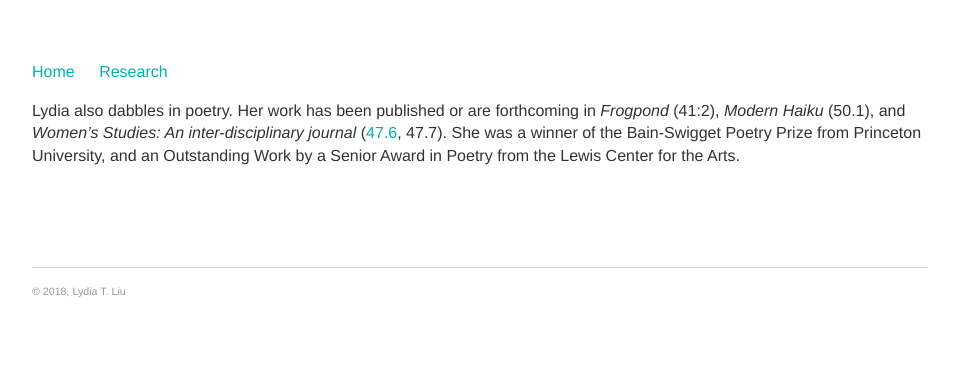
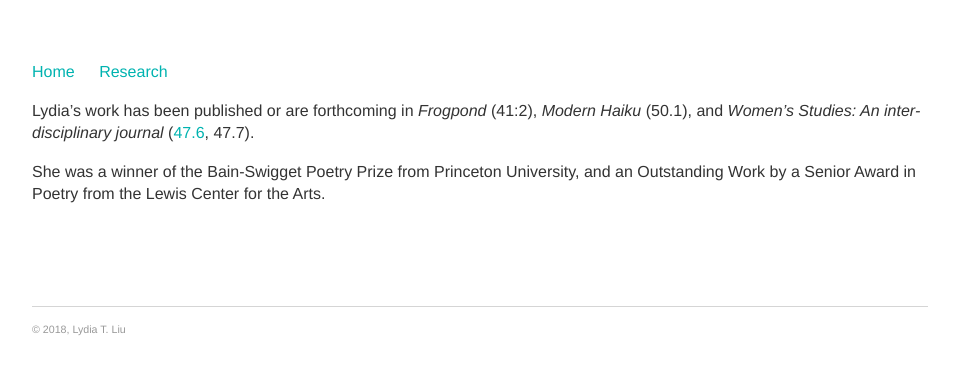
Before and after one commit to serenalwang/serenalwang.github.io, a Jekyll site: the page built from writing.md, in a window 1280 px wide. Shown: the top 374 px of the page, without its empty margins (160-1119 px from the left). Built offline with Jekyll 4.4.1, drawn with Linux system fonts in a browser that asks for light colours.

Commit message:
Update writing.md

```diff
--- a/writing.md
+++ b/writing.md
@@ -3,4 +3,6 @@
 title: Writing
 ---
 
-Lydia also dabbles in poetry. Her work has been published or are forthcoming in *Frogpond* (41:2), *Modern Haiku* (50.1), and *Women's Studies: An inter-disciplinary journal* ([47.6](https://www.tandfonline.com/eprint/TZPzIzbIQ9FtvsHs9rX8/full), 47.7). She was a winner of the Bain-Swigget Poetry Prize from Princeton University, and an Outstanding Work by a Senior Award in Poetry from the Lewis Center for the Arts.
+Lydia's work has been published or are forthcoming in *Frogpond* (41:2), *Modern Haiku* (50.1), and *Women's Studies: An inter-disciplinary journal* ([47.6](https://www.tandfonline.com/eprint/TZPzIzbIQ9FtvsHs9rX8/full), 47.7).
+
+She was a winner of the Bain-Swigget Poetry Prize from Princeton University, and an Outstanding Work by a Senior Award in Poetry from the Lewis Center for the Arts.
```
